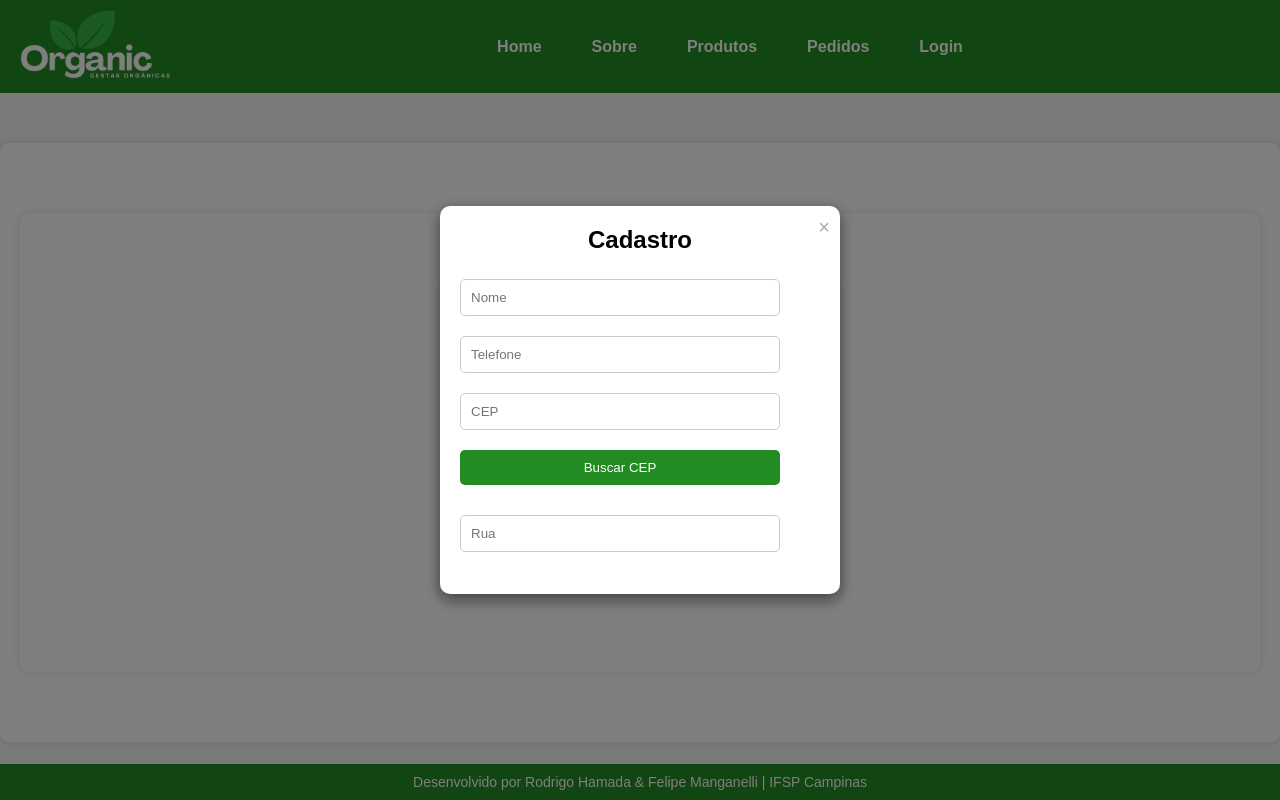
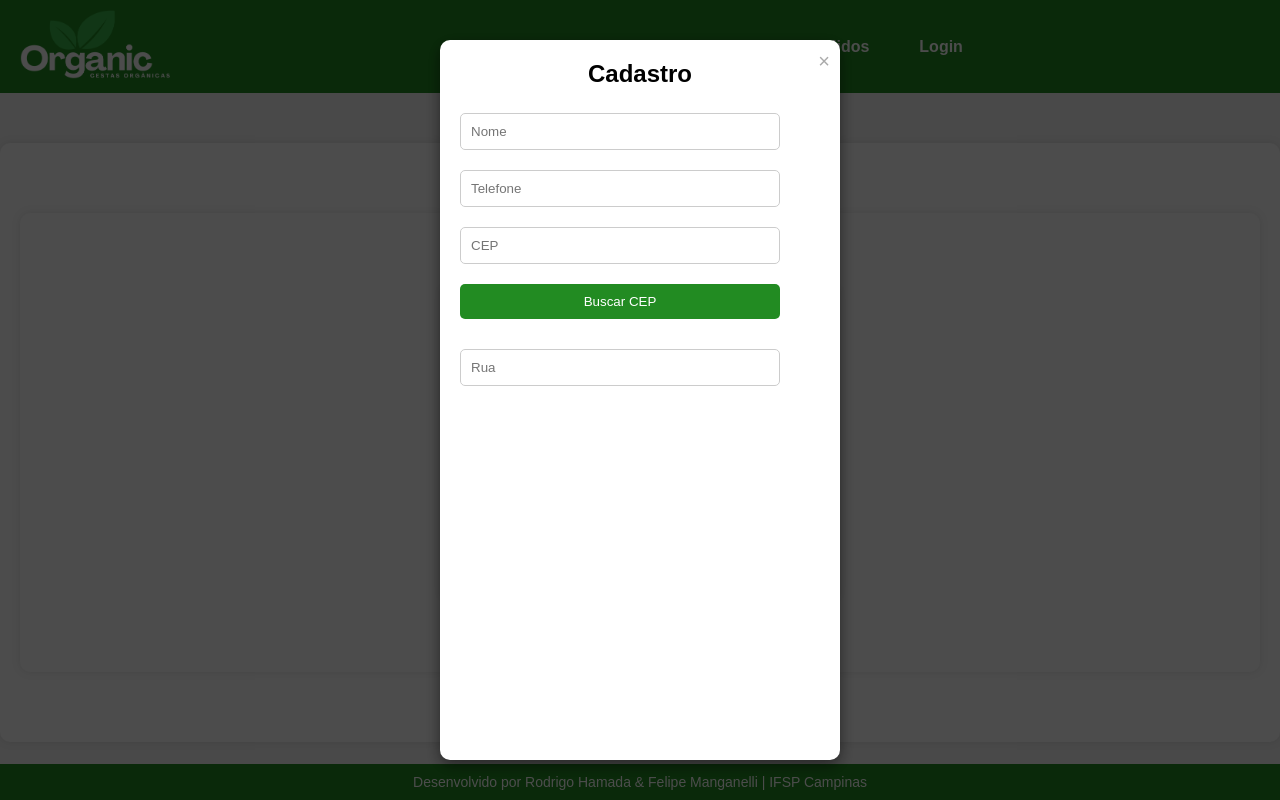
Before and after one commit to rodrigohamada/projetoweb, a React (Create React App) app in the folder projetoweb/: page /login in a window 1280 px wide. Both pictures are taken after a click on the link "aqui". Built offline with nearby package versions, Linux system fonts and the light colour scheme; no server answers.

Commit message:
Adição da barra de rolagem no formulário de Cadastro

```diff
--- a/projetoweb/src/styles/login.css
+++ b/projetoweb/src/styles/login.css
@@ -1,13 +1,15 @@
+/* Body */
 body {
     font-family: Arial, sans-serif;
     background-color: #f5f5f5;
     margin: 0;
     padding: 0;
-    min-height: 100vh; /* Garante que o body ocupe toda a altura da tela */
+    min-height: 100vh;
     display: flex;
     flex-direction: column;
 }
 
+/* Header */
 header {
     display: flex;
     align-items: center;
@@ -17,16 +19,13 @@ header {
     color: #fff;
 }
 
+/* Navigation Menu */
 nav .menu {
     list-style: none;
     display: flex;
     gap: 20px;
     margin: 0;
     padding: 0;
-}
-
-nav .menu li {
-    display: inline;
 }
 
 nav .menu li a {
@@ -42,7 +41,6 @@ nav .menu li a:hover {
 
 .mobile-menu-icon {
     display: none;
-    /* Esconde o ícone de menu móvel para dispositivos grandes */
     cursor: pointer;
     flex-direction: column;
     justify-content: space-between;
@@ -57,6 +55,7 @@ nav .menu li a:hover {
     transition: all 0.3s ease-in-out;
 }
 
+/* Login Container */
 .login-container {
     flex: 1;
     max-width: 400px;
@@ -106,6 +105,7 @@ nav .menu li a:hover {
     background-color: #1a751d;
 }
 
+/* Register Link */
 .register-link {
     text-align: center;
     margin-top: 15px;
@@ -123,20 +123,20 @@ nav .menu li a:hover {
     color: #1a751d;
 }
 
+/* Logo */
 .logo {
     max-width: 100%;
     max-height: 100px;
     margin-left: 10px;
     object-fit: contain;
     transition: transform 0.3s;
-    /* Adiciona uma transição suave de 0.3 segundos para o efeito */
 }
 
 .logo:hover {
     transform: scale(1.1);
-    /* Aumenta ligeiramente o tamanho do logo quando o cursor do mouse passar por cima */
 }
 
+/* Author Link */
 .author-link {
     color: #fff;
     text-decoration: none;
@@ -147,7 +147,8 @@ nav .menu li a:hover {
     color: #ffa100;
 }
 
-.overlay {
+/* Popup & Overlay */
+.overlay, .popup, .confirmation-popup {
     position: fixed;
     top: 0;
     left: 0;
@@ -155,67 +156,62 @@ nav .menu li a:hover {
     height: 100%;
     background-color: rgba(0, 0, 0, 0.7);
     z-index: 1000;
-    display: none; /* Inicialmente oculto */
-  }
+    display: none;
+    overflow-y: auto; /* Adicionado para permitir rolagem */
+}
 
-  .popup {
-    position: fixed;
+.popup {
+    position: relative; /* Atualizado para permitir centralização no overlay */
     top: 50%;
     left: 50%;
     transform: translate(-50%, -50%);
-    background-color: white;
+    background-color: #fff;
     padding: 20px;
     box-shadow: 0 5px 15px rgba(0, 0, 0, 0.5);
+    max-width: 400px;
+    width: 90%;
+    border-radius: 10px;
     z-index: 1001;
-    display: none; /* Inicialmente oculto */
-    max-width: 400px; /* Define um limite máximo para a largura */
-    min-width: 300px; /* Define uma largura mínima */
-    width: 90%; /* Torna o pop-up responsivo, ocupando 90% da largura da tela */
-    border-radius: 10px;
+    max-height: 90vh; /* Limita a altura para 90% da viewport */
+    overflow-y: auto; /* Adiciona a barra de rolagem */
 }
 
-  .overlay.show, .popup.show {
-    display: block; /* Exibir quando ativo */
-  }
+.popup.show, .overlay.show {
+    display: block;
+}
 
-  .popup form {
+/* Para impedir a rolagem do corpo quando o pop-up estiver aberto */
+body.popup-open {
+    overflow: hidden;
+}
+
+.popup form {
     display: flex;
     flex-direction: column;
     gap: 10px;
 }
 
-.popup input,
-.popup select {
+.popup input, .popup select, .popup button {
     padding: 10px;
     border-radius: 5px;
     border: 1px solid #ccc;
     transition: border-color 0.3s;
-}
-
-.popup input,
-.popup select {
-    padding: 10px;
-    border-radius: 5px;
-    border: 1px solid #ccc;
-    transition: border-color 0.3s;
-    width: 100%; /* Certifica que os campos ocupem 100% da largura disponível */
+    width: 100%;
 }
 
 .popup button {
     background-color: #228B22;
     color: #fff;
     border: none;
-    border-radius: 5px;
-    padding: 10px;
     cursor: pointer;
     transition: background-color 0.3s;
-    width: 100%; /* Certifica que o botão ocupe 100% da largura disponível */
 }
 
 .popup button:hover {
     background-color: #1a751d;
 }
 
+/* Close Button */
 .close {
     position: absolute;
     top: 10px;
@@ -230,17 +226,11 @@ nav .menu li a:hover {
     color: #ff0000;
 }
 
+/* Confirmation Popup */
 .confirmation-popup {
-    position: fixed;
-    top: 0;
-    left: 0;
-    width: 100%;
-    height: 100%;
-    background-color: rgba(0, 0, 0, 0.5);
     display: flex;
     justify-content: center;
     align-items: center;
-    z-index: 1000;
 }
 
 .confirmation-content {
@@ -251,6 +241,11 @@ nav .menu li a:hover {
     text-align: center;
     max-width: 400px;
     width: 90%;
+}
+
+.confirmation-popup .confirmation-message {
+    margin-bottom: 15px;
+    font-size: 18px;
 }
 
 #confirmation-ok-button {
@@ -268,11 +263,12 @@ nav .menu li a:hover {
     background-color: #45a049;
 }
 
-
+/* Error Input */
 input.error {
     border-color: red;
 }
 
+/* Footer */
 .footer {
     background-color: #333;
     color: #fff;
@@ -281,9 +277,10 @@ input.error {
     position: relative;
     bottom: 0;
     width: 100%;
-    margin-top: auto; /* Empurra o footer para o fim do conteúdo */
+    margin-top: auto;
 }
 
+/* Address Inputs */
 .address-inputs {
     display: grid;
     grid-template-columns: 1fr 1fr;
@@ -291,11 +288,11 @@ input.error {
     margin-top: 10px;
 }
 
-.address-inputs input,
-.address-inputs select {
+.address-inputs input, .address-inputs select {
     grid-column: span 2;
 }
 
+/* Media Queries */
 @media (max-width: 768px) {
     .address-inputs {
         grid-template-columns: 1fr;
@@ -303,12 +300,10 @@ input.error {
 
     .mobile-menu-icon {
         display: flex;
-        /* Mostra o ícone de menu móvel para dispositivos pequenos */
     }
 
     nav .menu {
         display: none;
-        /* Esconde o menu para dispositivos móveis até ser aberto */
         flex-direction: column;
         gap: 10px;
         background-color: #228B22;
@@ -322,57 +317,9 @@ input.error {
 
     nav .menu.active {
         display: flex;
-        /* Mostra o menu quando o ícone for clicado */
     }
 
     nav .menu li a {
         color: #fff;
     }
 }
-
-.overlay {
-    display: none;
-    position: fixed;
-    top: 0;
-    left: 0;
-    width: 100%;
-    height: 100%;
-    background-color: rgba(0, 0, 0, 0.5);
-    z-index: 1000;
-}
-
-.confirmation-popup {
-    position: absolute;
-    top: 50%;
-    left: 50%;
-    transform: translate(-50%, -50%);
-    background-color: #fff;
-    color: #4CAF50;
-    padding: 20px;
-    border-radius: 10px;
-    box-shadow: 0 0 10px rgba(0, 0, 0, 0.1);
-    z-index: 1001;
-    max-width: 400px;
-    width: 90%;
-    text-align: center;
-}
-
-.confirmation-popup .confirmation-message {
-    margin-bottom: 15px;
-    font-size: 18px;
-}
-
-.confirmation-popup #confirm-button {
-    background-color: #4CAF50;
-    color: white;
-    border: none;
-    padding: 10px 20px;
-    border-radius: 5px;
-    cursor: pointer;
-    font-size: 16px;
-    transition: background-color 0.3s;
-}
-
-.confirmation-popup #confirm-button:hover {
-    background-color: #45a049;
-}
```
